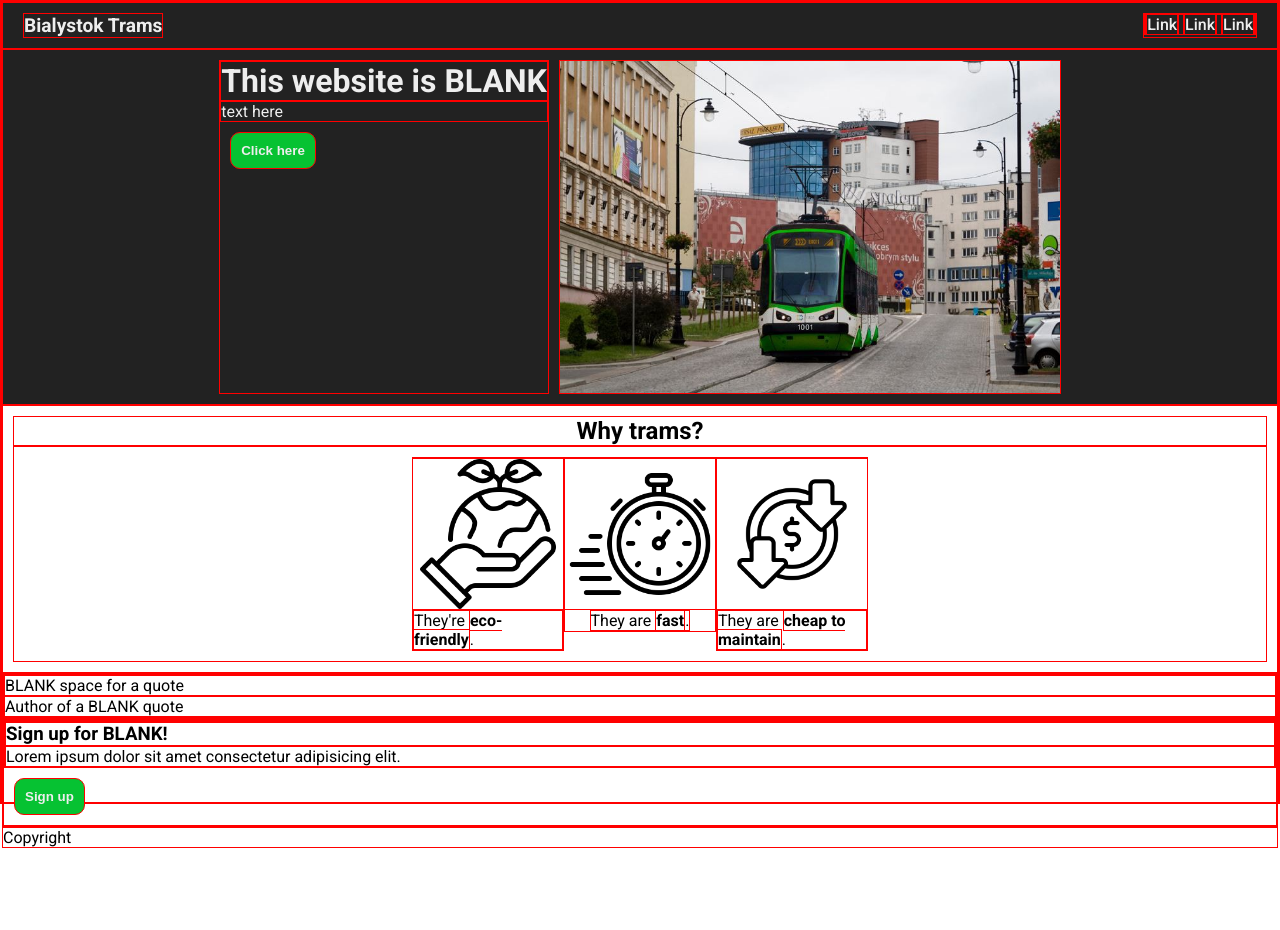
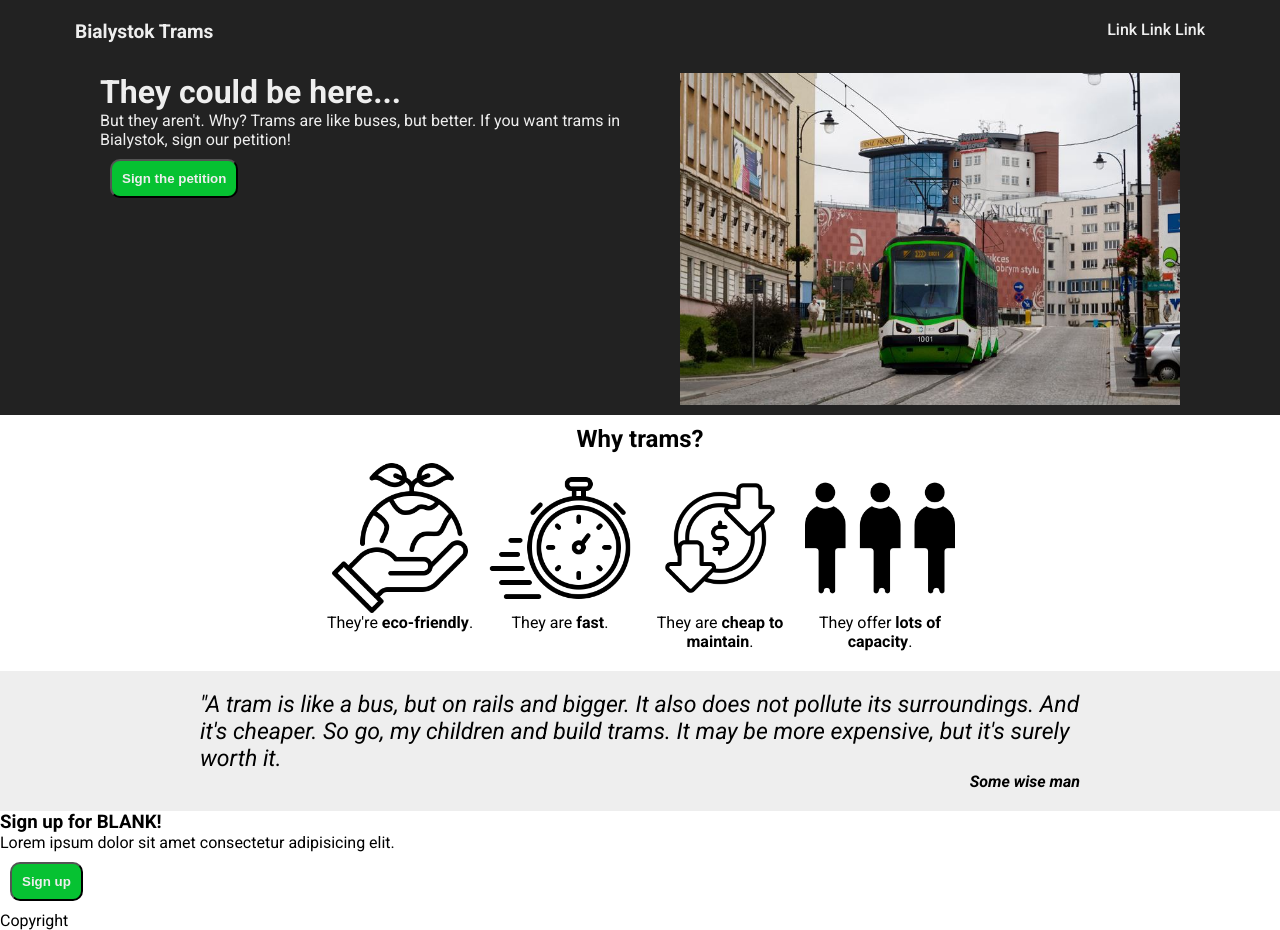
Before and after one commit to kubakalisciak/bialystok-trams, a plain HTML site: page index.html in a window 1280 px wide. Before the commit the page ends 848 px from the top, so only its background shows below. Drawn offline with Linux system fonts and the light colour scheme.

Commit message:
Style the .quote section and tweak minor bugs
Modified style.css and index.html to style the .quote section and
add another frame in images.

Add the capcity.png and modify the REQADME.md to add credit
for the author.

Tweak minor bugs related with spacing.

```diff
--- a/index.html
+++ b/index.html
@@ -19,9 +19,9 @@
 
         <div class="top">
             <div>
-                <h1>This website is BLANK</h1>
-                <p>text here</p>
-                <button>Click here</button>
+                <h1>They could be here...</h1>
+                <p>But they aren't. Why? Trams are like buses, but better. If you want trams in Bialystok, sign our petition!</p>
+                <button>Sign the petition</button>
             </div>
             <img src="img/tramwaj-bialystok.jpg" alt="a tram in bialystok" width="500px">
         </div>
@@ -41,13 +41,17 @@
                     <img src="img/cheap.png" alt="cheap icon">
                     <p>They are <strong>cheap to maintain</strong>.</p>
                 </div>
+                <div class="image">
+                    <img src="img/capacity.png" alt="lots of people icon">
+                    <p>They offer <strong>lots of capacity</strong>.</p>
+                </div>
             </div>
         </div>
 
         <div class="quote">
             <div class="quote box">
-                <p>BLANK space for a quote</p>
-                <p>Author of a BLANK quote</p>
+                <p>"A tram is like a bus, but on rails and bigger. It also does not pollute its surroundings. And it's cheaper. So go, my children and build trams. It may be more expensive, but it's surely worth it.</p>
+                <p id="author">Some wise man</p>
             </div>
         </div>
 
--- a/style.css
+++ b/style.css
@@ -1,7 +1,6 @@
 @import url('https://fonts.googleapis.com/css2?family=Roboto:ital,wght@0,100;0,300;0,400;0,500;0,700;0,900;1,100;1,300;1,400;1,500;1,700;1,900&display=swap');
 
 * {
-    border: 1px solid red;
     margin: 0;
     padding: 0;
 }
@@ -24,7 +23,7 @@ li {
 
     background-color: #222;
     color: #eee;
-    padding: 10px 20px;
+    padding: 20px 75px;
 }
 .header-hero {
     font-size: larger;
@@ -39,7 +38,7 @@ a {
 
 .top {
     display: flex;
-    padding: 10px;
+    padding: 10px 100px;
     gap: 10px;
     justify-content: center;
     background-color: #222;
@@ -67,6 +66,7 @@ button {
     justify-content: center;
     align-items: start;
     flex-wrap: wrap;
+    gap: 10px;
 }
 
 .image {
@@ -76,6 +76,7 @@ button {
     align-items: center;
     width: 150px;
     flex: none;
+    text-align: center;
 }
 
 h2 {
@@ -84,3 +85,18 @@ h2 {
 .image img {
     width: 150px;
 }
+
+.quote {
+    display: flex;
+    flex-direction: column;
+    background-color: #eee;
+    font-size: larger;
+    font-style: italic;
+    padding: 10px 100px;
+}
+
+#author {
+    font-size: medium;
+    font-weight: bold;
+    text-align: right;
+}
```
Also changed, not shown: img/capacity.png (added), 1 other file.
